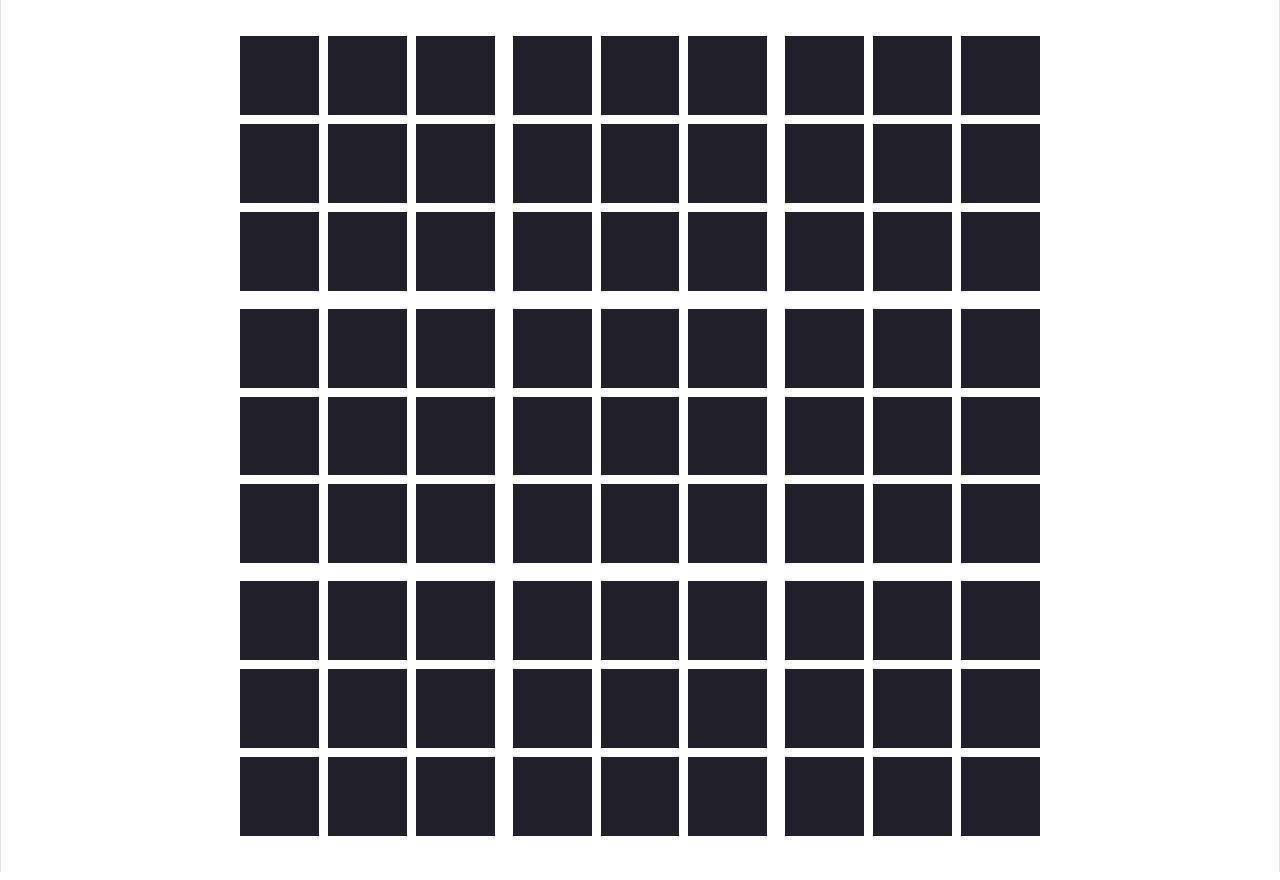
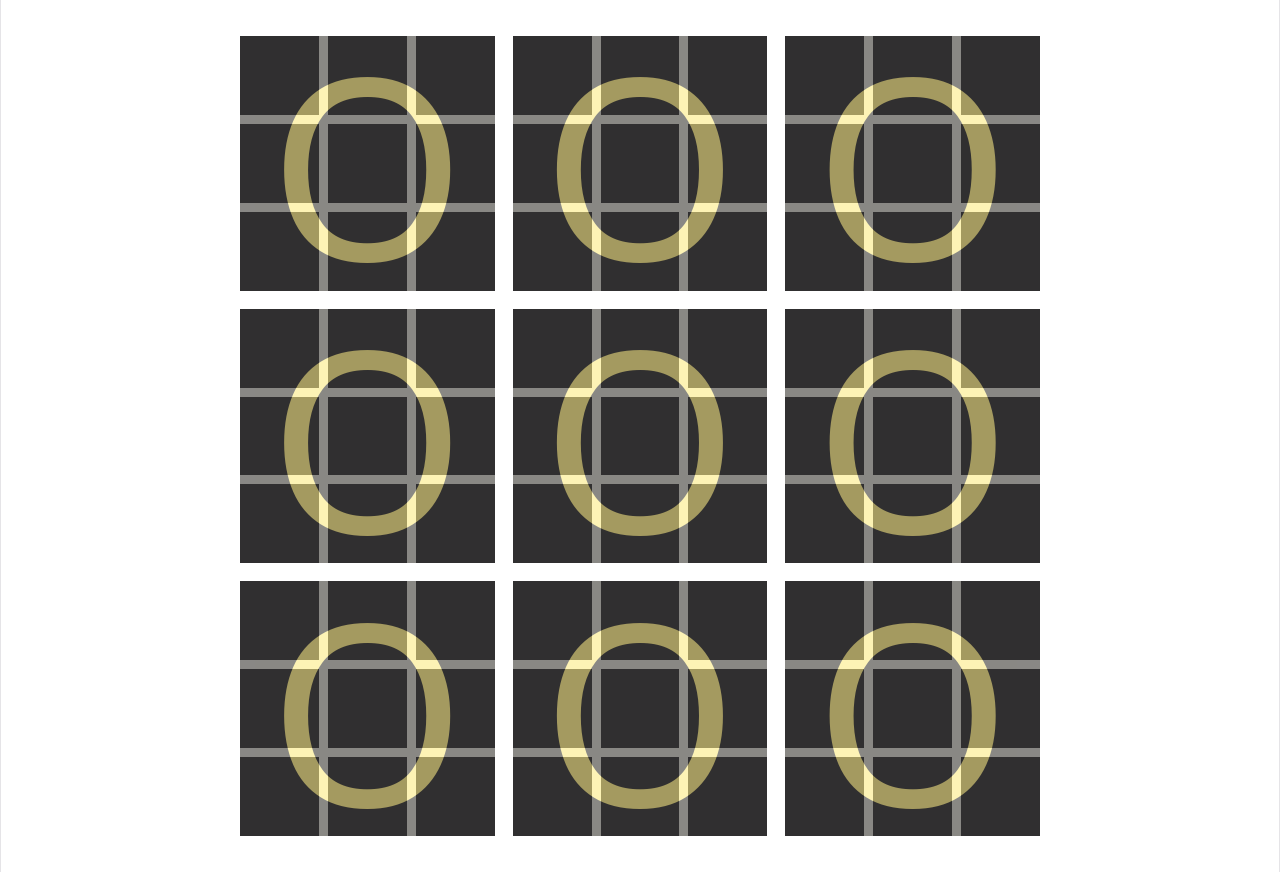
Before and after one commit to PaulHazelton/ReactTicTacToe, a React (Vite) app: page / in a window 1280 px wide. Built offline with nearby package versions, Linux system fonts and the light colour scheme.

Commit message:
Setting up cover panel big cell

```diff
--- a/src/App.css
+++ b/src/App.css
@@ -107,3 +107,16 @@
 		outline-offset: 2px;
 	}
 }
+
+.bigCell {
+	position: absolute;
+	width: calc((100% - 2 * var(--boardGap)) / 3);
+	height: calc((100% - 2 * var(--boardGap)) / 3);
+	font-size: 14rem;
+	line-height: 0;
+	align-content: center;
+
+	color: var(--cellColor);
+	background-color: var(--cellBgColor);
+	opacity: 0.6;
+}
--- a/src/Components/Board.tsx
+++ b/src/Components/Board.tsx
@@ -1,9 +1,11 @@
+import { colorMap2 } from "../Constants/Colors";
 import type { BoardState, CellValue } from "../Types/GameTypes";
 import Square from "./Square";
 
 export default function Board(props: {
 	index: number,
 	boardState: BoardState,
+	bigCellValue: CellValue,
 	setCell: (cell: number) => void }
 ) {
 
@@ -15,7 +17,10 @@ export default function Board(props: {
 		props.boardState.slice(6, 9),
 	];
 
+	const cssVariables = colorMap2[props.bigCellValue];
+
 	return (
+		<>
 			<div className="board">
 				{rows.map((row, r) =>
 					[...row].map((value, c) => {
@@ -31,6 +36,8 @@ export default function Board(props: {
 						);
 					})
 				)}
+				<div className="bigCell" style={cssVariables}>{props.bigCellValue}</div>
 			</div>
+		</>
 	);
 }
--- a/src/Components/Game.tsx
+++ b/src/Components/Game.tsx
@@ -29,12 +29,15 @@ export default function Game() {
 					const boardIndex = r*3+c;
 
 					return (
+						<>
 							<Board
 								key={boardIndex}
 								index={boardIndex}
 								boardState={rows[r][c]}
+								bigCellValue="O"
 								setCell={(cellIndex) => setCell(boardIndex, cellIndex)}
 							/>
+						</>
 					)
 				}))}
 			</div>
--- a/src/Components/Square.tsx
+++ b/src/Components/Square.tsx
@@ -1,33 +1,16 @@
-import type React from "react";
 import type { CellValue } from "../Types/GameTypes";
+import { colorMap } from "../Constants/Colors";
 
 export default function Square(props: {
 	value: CellValue;
 	setCell: () => void;
 }) {
 
-	const colorMap = {
-		" ": {
-			"--cellColor": "white",
-			"--cellBgColor": "#21202a"
-		},
-		"X": {
-			"--cellColor": "#c084fc",
-			"--cellBgColor": "rgba(192, 132, 252, 0.15)",
-		},
-		"O": {
-			"--cellColor": "#fcec84",
-			"--cellBgColor": "rgba(252, 250, 132, 0.15)",
-		}
-	};
+	const cssVariables = colorMap[props.value];
 
-	const cssVariables = colorMap[props.value] as React.CSSProperties;
-
-	return (
-		<>
-			<button className="square" style={cssVariables} onClick={props.setCell}>
-				{props.value}
-			</button>
-		</>
-	);
+	return (<>
+		<button className="square" style={cssVariables} onClick={props.setCell}>
+			{props.value}
+		</button>
+	</>);
 }
--- /dev/null
+++ b/src/Constants/Colors.ts
@@ -0,0 +1,29 @@
+export const colorMap = {
+	" ": {
+		"--cellColor": "white",
+		"--cellBgColor": "#21202a"
+	} as React.CSSProperties,
+	"X": {
+		"--cellColor": "#c084fc",
+		"--cellBgColor": "rgba(192, 132, 252, 0.15)",
+	} as React.CSSProperties,
+	"O": {
+		"--cellColor": "#fcec84",
+		"--cellBgColor": "rgba(252, 250, 132, 0.15)",
+	} as React.CSSProperties
+};
+
+export const colorMap2 = {
+	" ": {
+		"--cellColor": "white",
+		"--cellBgColor": "#21202a"
+	} as React.CSSProperties,
+	"X": {
+		"--cellColor": "#c084fc",
+		"--cellBgColor": "#332b43",
+	} as React.CSSProperties,
+	"O": {
+		"--cellColor": "#fcec84",
+		"--cellBgColor": "#3b3a34",
+	} as React.CSSProperties
+};
```
Lines whose indentation alone changed are shown as unchanged.
